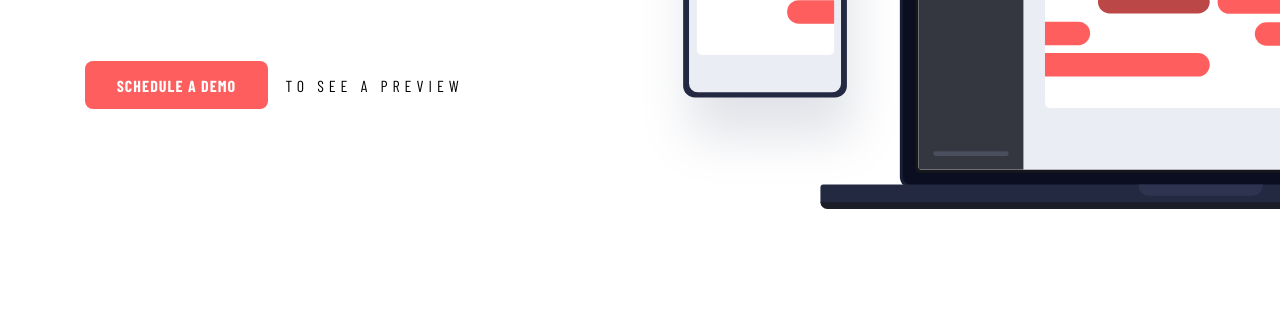
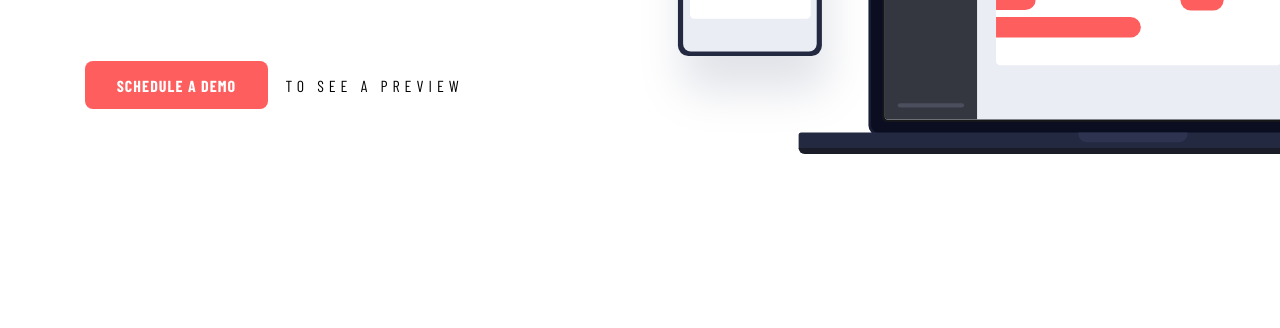
Before and after one commit to Lo-Deck/Project-tracking-intro, a plain HTML site: page index.html in a window 1280 px wide. Shown: the part 472-800 px from the top of the page. Drawn offline with nearby package versions, Linux system fonts and the light colour scheme.

Commit message:
Update style.css
image height

```diff
--- a/style.css
+++ b/style.css
@@ -268,7 +268,7 @@ a{
         grid-row: 1;
         width: 50%;
         max-width: 100%;
-        height: 28.4375rem;
+        height: 50%;
         margin: 0;
         background: url(./images/illustration-devices.svg) no-repeat 0 0 / cover;
         position: absolute;
```
